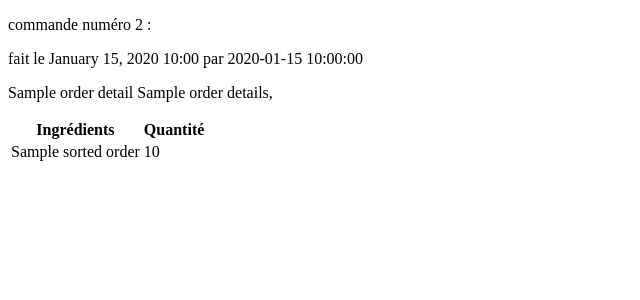
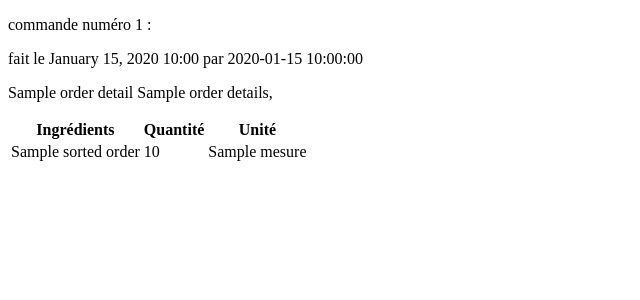
Before and after one commit to LMEKKI/Ecostock, a Symfony app: template templates/calcul/command.html.twig in a window 1280 px wide. Shown: the top 300 px of the page, without its empty margins (0-640 px from the left). Run offline with Twig, Linux system fonts and the light colour scheme; the template is opened without the code that fills it: most values are stand-ins (such as "Sample title", 1, 10 or a date in 2020); style sheets or scripts are compiled from the project's sources; some libraries are stand-ins or nearby versions.

Commit message:
ajout des mesures au template

```diff
--- a/templates/calcul/command.html.twig
+++ b/templates/calcul/command.html.twig
@@ -4,7 +4,7 @@
 
 {% block body %}
 
-    <p>commande numéro {{order.id + 1}} :</p>
+    <p>commande numéro {{order.id}} :</p>
     <p>fait le {{order.createdAt | date}} par {{order.createdBy}}</p>
     <p>
         {% for item in orderDetails %}
@@ -17,6 +17,7 @@
             <tr>
                 <th scope="ingredients">Ingrédients</th>
                 <th scope="quantities">Quantité</th>
+                <th scope="units">Unité</th>
             </tr>
         </thead>
         <tbody>
@@ -24,6 +25,7 @@
                 <tr>
                     <td>{{item.name}}</td>
                     <td>{{item.quantity}}</td>
+                    <td>{{item.mesure}}</td>
                 </tr>
             {% endfor %}
         </tbody>
```
